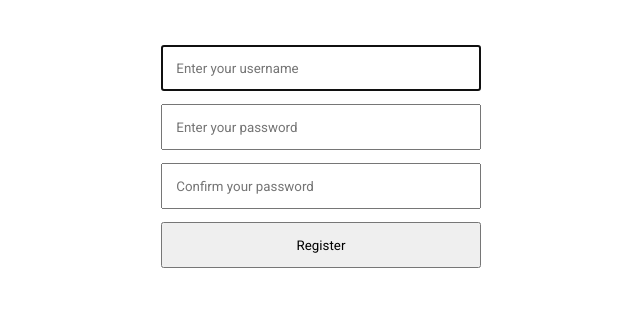
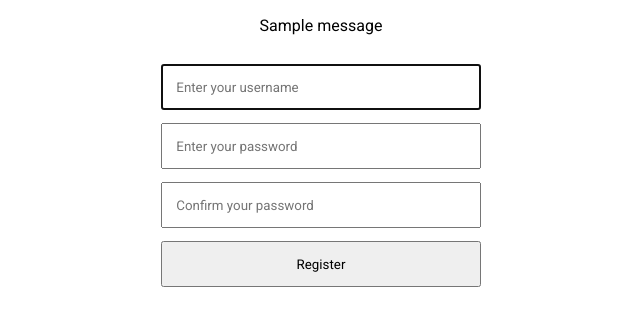
Before and after one commit to ahorguelin/cs50_final_project, a Flask app: page /register in a window 1280 px wide. Shown: the part 102-428 px from the top of the page, without its empty margins (319-959 px from the left). Run offline with Flask 2, Linux system fonts and the light colour scheme; one stand-in notice (Sample message) is shown.

Commit message:
register form and session values

```diff
--- a/app.py
+++ b/app.py
@@ -1,23 +1,50 @@
-from flask import Flask, render_template, url_for, redirect, request
+from flask import Flask, render_template, redirect, request, session, flash
+from werkzeug.security import check_password_hash, generate_password_hash
+from flask_sqlalchemy import SQLAlchemy
 
+#setting up the app
 app = Flask(__name__)
+#secret key to use session
+app.secret_key = "secretkey"
 
-@app.route("/")
+#setting up db
+
+#creating the tables
+
+@app.route("/", methods=["GET", "POST"])
 def home():
     return render_template("recipes.html", title = "CS50 Bakery")
 
-
 @app.route("/register", methods=["GET", "POST"])
 def register():
-    return render_template('register.html')
+    if request.method != 'POST':
+        return render_template('register.html')
+    else:
+        user =  request.form["username"]
+        password = request.form["password"]
+        password_confirm = request.form["password-confirmation"]
+
+        if user == "" or password == "" or password_confirm == "":
+            flash('Please fill all the fields to proceed.', 'info')
+            return render_template("register.html", user = user)
+
+        elif password != password_confirm:
+            flash('Password did not match.', 'info')
+            return render_template("register.html", user = user)
+
+
+        session["user_id"] = user
+        return redirect('/')
+
 
 @app.route("/login", methods=["GET", "POST"])
 def login():
-    return render_template('recipes.html')
+    return redirect('/')
 
 @app.route("/logout", methods=["GET", "POST"])
 def logout():
-    return render_template('recipes.html')
+    session.clear()
+    return redirect('/')
 
 if __name__ == "__main__":
     app.run()
--- a/static/style.css
+++ b/static/style.css
@@ -74,14 +74,14 @@ h1{
 .form-container{
     width: 100vw;
     text-align: center;
+    margin: 1em 0;
 }
 
 form{
-    display: block;
     margin: auto;
     max-width: 25vw;
-    padding: 2em;
-    text-align: center;
+    min-width: 300px;
+    padding: 1em;
 }
 
 form input{
--- a/templates/layout.html
+++ b/templates/layout.html
@@ -15,21 +15,24 @@
     <!-- Hamburger menu-->
     <button id="hamburger"></button>
     <nav class="navbar">
+        {% if session["user"] %}
         <div class="navbar-tools">
             <ul>
                 <li><a href="#">Home</a></li>
                 <li><a href="#">Bread-Engine</a></li>
                 <li><a href="#">Recipe-Adaptor</a></li>
                 <li><a href="#">Logs</a></li>
+                <li><a href="/logout">Log-out</a></li>
             </ul>
         </div>
+        {% else %}
         <div class="navbar-login">
             <ul>
                 <li><a href="#">Log-in</a></li>
                 <li><a href="/register">Register</a></li>
-                <li><a href="#">Log-out</a></li>
             </ul>
         </div>
+        {% endif %}
     </nav>
     <!-- Header with dynamic title -->
     <header>
--- a/templates/register.html
+++ b/templates/register.html
@@ -3,11 +3,18 @@
 {% block title %}Register{% endblock %}
 
 {% block main%}
-    <div class="form-container">
-        <form action="recipes.html" method="post">
-            <input type="text" name="username" autocomplete="off" autofocus placeholder="Enter your username"/>
-            <input type="text" name="password" autocomplete="off" placeholder="Enter your password"/>
-            <input type="text" name="password-confirmation" autocomplete="off" placeholder="Confirm your password"/>
+<div class="form-container">
+        {% with messages = get_flashed_messages() %}
+            {% if messages %}
+                {% for message in messages %}
+                    <p>{{ message }}</p>
+                {% endfor %}
+            {% endif %}
+        {% endwith %}
+        <form action="/register" method="post">
+            <input type="text" name="username" autocomplete="off" autofocus placeholder="Enter your username" value="{{ user if user }}"/>
+            <input type="password" name="password" autocomplete="off" placeholder="Enter your password"/>
+            <input type="password" name="password-confirmation" autocomplete="off" placeholder="Confirm your password"/>
             <input type="submit" value="Register">
         </form>
     </div>
```
Also changed, not shown: requirements.txt (+3 -5 lines).
